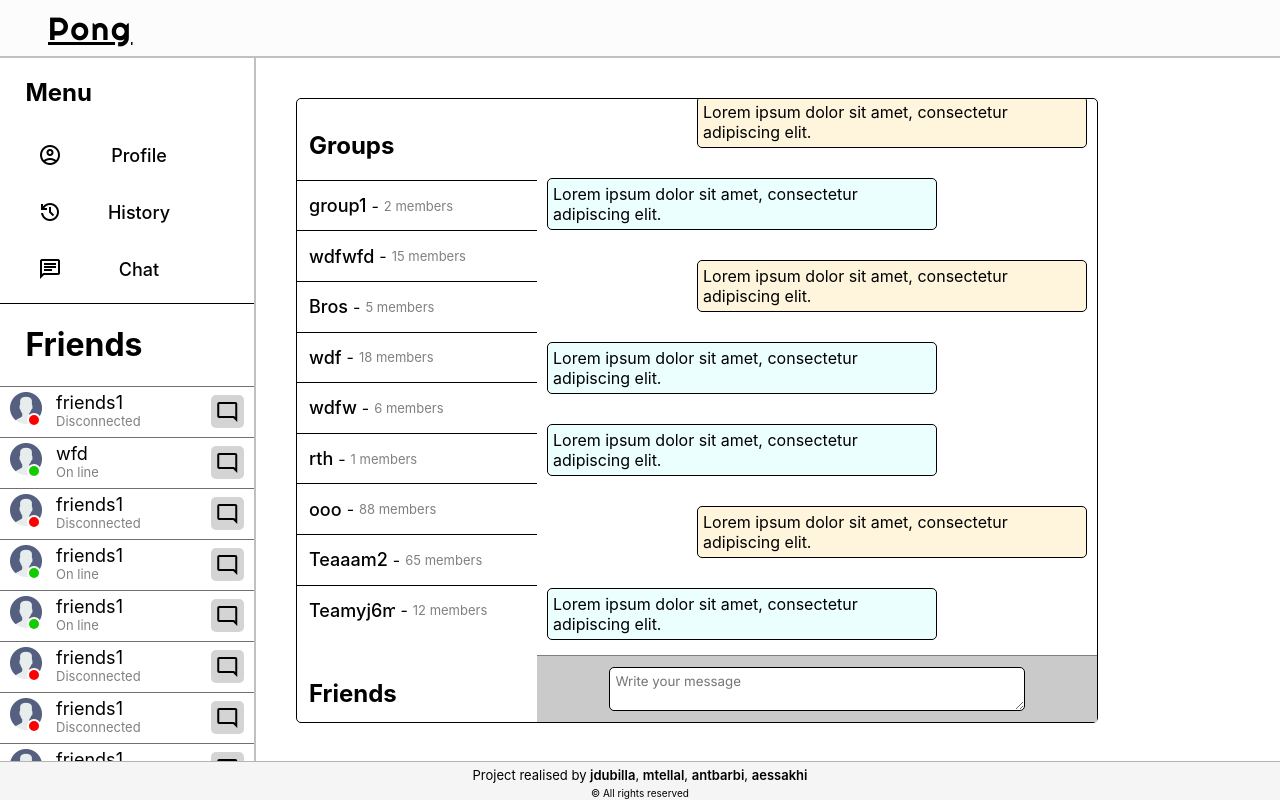
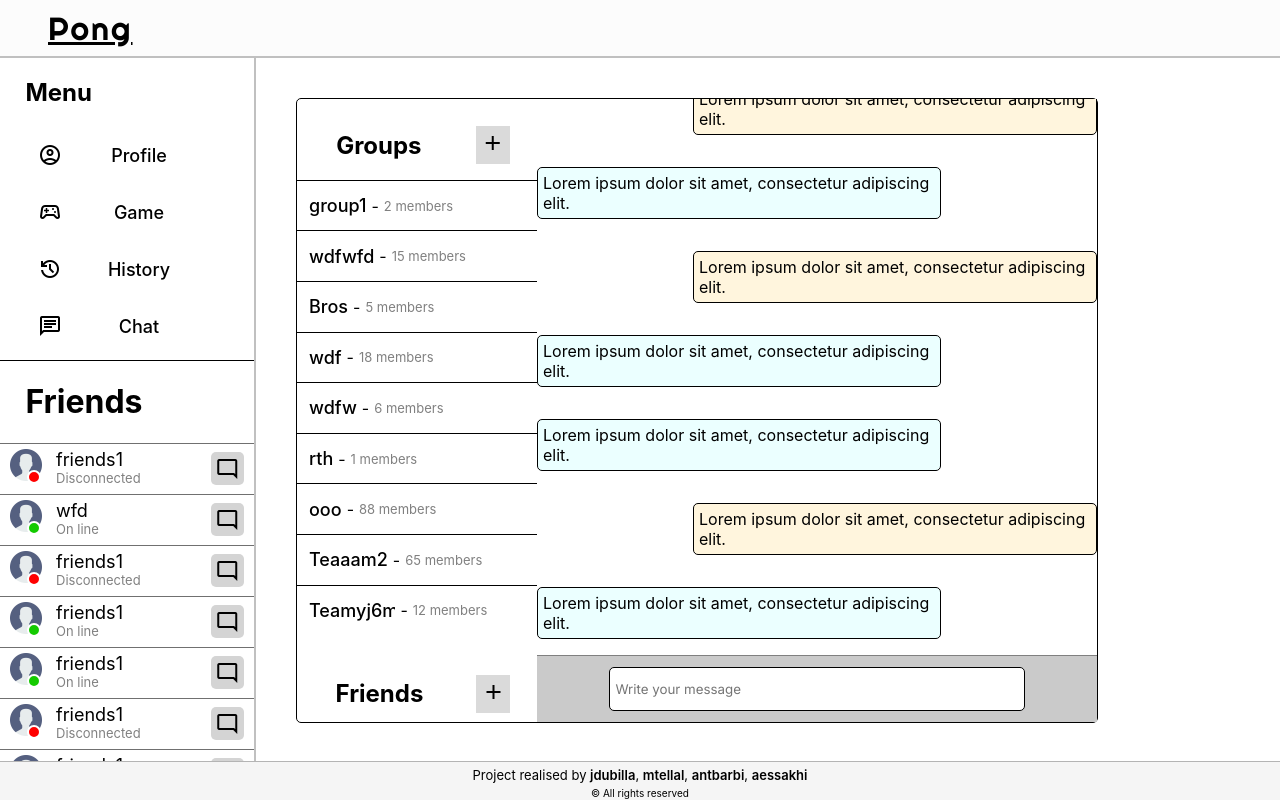
Before and after one commit to mtellal/ft_transcendence, a React (Create React App) app: page /chat in a window 1280 px wide. Built offline with nearby package versions, Linux system fonts and the light colour scheme.

Commit message:
chat messages on load and AddElement (group + friend) created, game route added in sidebar

```diff
--- a/src/components/Friends.css
+++ b/src/components/Friends.css
@@ -7,7 +7,7 @@
     justify-content: space-between;
     width: 100%;
     min-width: 200px;
-    overflow-y: scroll;
+    overflow-y: auto;
     overflow-x: hidden;
     height: 100%;
 }
--- a/src/components/SideBar.js
+++ b/src/components/SideBar.js
@@ -26,12 +26,17 @@ export default function Sidebar()
             icon: "account_circle"
         },
         {
-            id: 1,
+            id: 2,
+            title: "Game",
+            icon: "sports_esports"
+        },
+        {
+            id: 3,
             title: "History",
             icon: "history"
         },
         {
-            id: 2,
+            id: 4,
             title: "Chat",
             icon: "chat"
         }
--- a/src/exampleDatas.js
+++ b/src/exampleDatas.js
@@ -236,78 +236,97 @@ export const examplesFriends = [
 
 export const exampleMessages = [
     {
+        id:0,
         sender: "player1",
         message: "Lorem ipsum dolor sit amet, consectetur adipiscing elit."
     },
     {
+        id:1,
         sender: "player2",
         message: "Lorem ipsum dolor sit amet, consectetur adipiscing elit."
     },
     {
+        id:2,
+        sender: "player2",
+        message: "Lorem ipsum dolor sit amet, consectetur adipiscing elit."
+    },
+    {
+        id:3,
         sender: "player1",
         message: "Lorem ipsum dolor sit amet, consectetur adipiscing elit."
     },
     {
+        id:4,
         sender: "player1",
         message: "Lorem ipsum dolor sit amet, consectetur adipiscing elit."
     },
     {
+        id:5,
         sender: "player2",
         message: "Lorem ipsum dolor sit amet, consectetur adipiscing elit."
     },
     {
+        id:6,
         sender: "player1",
         message: "Lorem ipsum dolor sit amet, consectetur adipiscing elit."
     },
     {
+        id:7,
         sender: "player2",
         message: "Lorem ipsum dolor sit amet, consectetur adipiscing elit."
     },
     {
+        id:8,
+        sender: "player1",
+        message: "Lorem ipsum dolor sit amet, consectetur adipiscing elit."
+    },
+    {
+        id:9,
         sender: "player2",
         message: "Lorem ipsum dolor sit amet, consectetur adipiscing elit."
     },
     {
+        id:10,
+        sender: "player2",
+        message: "Lorem ipsum dolor sit amet, consectetur adipiscing elit."
+    },
+    {
+        id:11,
         sender: "player1",
         message: "Lorem ipsum dolor sit amet, consectetur adipiscing elit."
     },
     {
+        id:12,
+        sender: "player1",
+        message: "Lorem ipsum dolor sit amet, consectetur adipiscing elit."
+    },
+    {
+        id:13,
         sender: "player2",
         message: "Lorem ipsum dolor sit amet, consectetur adipiscing elit."
     },
     {
+        id:14,
+        sender: "player1",
+        message: "Lorem ipsum dolor sit amet, consectetur adipiscing elit."
+    },
+    {
+        id:15,
         sender: "player2",
         message: "Lorem ipsum dolor sit amet, consectetur adipiscing elit."
     },
     {
+        id:16,
+        sender: "player2",
+        message: "Lorem ipsum dolor sit amet, consectetur adipiscing elit."
+    },
+    {
+        id:17,
         sender: "player1",
         message: "Lorem ipsum dolor sit amet, consectetur adipiscing elit."
     },
     {
-        sender: "player1",
-        message: "Lorem ipsum dolor sit amet, consectetur adipiscing elit."
-    },
-    {
-        sender: "player2",
-        message: "Lorem ipsum dolor sit amet, consectetur adipiscing elit."
-    },
-    {
-        sender: "player1",
-        message: "Lorem ipsum dolor sit amet, consectetur adipiscing elit."
-    },
-    {
-        sender: "player2",
-        message: "Lorem ipsum dolor sit amet, consectetur adipiscing elit."
-    },
-    {
-        sender: "player2",
-        message: "Lorem ipsum dolor sit amet, consectetur adipiscing elit."
-    },
-    {
-        sender: "player1",
-        message: "Lorem ipsum dolor sit amet, consectetur adipiscing elit."
-    },
-    {
+        id:18,
         sender: "player2",
         message: "Lorem ipsum dolor sit amet, consectetur adipiscing elit."
     }
--- a/src/routes/Chat.js
+++ b/src/routes/Chat.js
@@ -10,11 +10,25 @@ import { examplesFriends, examplesGroup, exampleMessages } from "../exampleDatas
 function Message(props)
 {
 
+    function addStyle()
+    {
+        let obj;
+
+        if (props.sender === "player1")
+            obj = {backgroundColor: '#FFF5DD'};
+        return (obj);
+    }
+
     return (
         <div className="message-div"
             style={props.sender === "player1" ? {justifyContent: 'right'} : null}
         >
-                <p className="message" style={props.sender === "player1" ? {backgroundColor: '#FFF5DD'} : null} >{props.message}</p>
+                <p
+                    className="message"
+                    style={addStyle()}
+                >
+                        {props.message}
+                    </p>
         </div>
     )
 }
@@ -24,22 +38,50 @@ function MessagesElement()
 
     const lastMessageRef = React.useRef(null);
     const [value, setValue] = React.useState("");
+    const [toggle, setToggle] = React.useState(false);
 
     function handleChange(e)
     {
-        console.log(e.target)
         setValue(e.target.value)
+    }
+
+    function submitMessage()
+    {
+        if (value.length)
+        {
+            exampleMessages.push({
+                id: exampleMessages + 1,
+                sender: "player1",
+                message: value
+            });
+        }
+        setValue("");
+        setToggle(prev => !prev)
+    }
+
+    function handleKeys(e)
+    {
+        if (e.key === "Enter")
+        {
+            submitMessage();
+        }
     }
 
     const messages = exampleMessages.map((m, index) => {
         return (
-            <Message  message={m.message} sender={m.sender}/>
+            <Message
+                key={m.id}
+                id={m.id}
+                message={m.message}
+                sender={m.sender}
+                prevSender={m > 0 ? m[index - 1].sender : m.sender}
+            />
         )
     })
 
         React.useEffect(() => {
             lastMessageRef.current.scrollIntoView();
-        }, [])
+        }, [toggle])
 
     return (
         <div  className="messages-container">
@@ -48,11 +90,12 @@ function MessagesElement()
             </div>
             <div ref={lastMessageRef}></div>
             <div className="messages-input">
-                <textarea
+                <input
                     className="input"
                     value={value}
                     onChange={handleChange}
                     placeholder="Write your message"
+                    onKeyDown={handleKeys}
                     />
             </div>
         </div>
@@ -63,7 +106,14 @@ function CollectionElement(props)
 {
     return (
         <div className="collection">
-            <h2 className="collection-title">{props.title}</h2>
+            <div className="collection-label">
+                <h2 className="collection-title">{props.title}</h2>
+                <div onClick={props.addClick} className="collection-add">
+                    <span className="material-symbols-outlined">
+                        add
+                    </span>
+                </div>
+            </div>
             <div className="collection-list">
                 {props.collection}
             </div>
@@ -86,12 +136,15 @@ function GroupElement(props)
 function MenuElement(props)
 {
 
+    const [groups, setGroups] = React.useState(examplesGroup);
+    const [friends, setFriends] = React.useState(examplesFriends);
+
     function handleFriendsMessage(p)
     {
         console.log(p)
     }
 
-    const groupList = examplesGroup.map(e =>
+    const groupList = groups.map(e =>
         <GroupElement
             key={e.id}
             id={e.id}
@@ -100,7 +153,7 @@ function MenuElement(props)
         />
     )
 
-    const friendsList = examplesFriends.map(e => (
+    const friendsList = friends.map(e => (
         <FriendElement
             key={e.id}
             id={e.id}
@@ -118,11 +171,43 @@ function MenuElement(props)
             <CollectionElement
                 title="Groups"
                 collection={groupList}
+                addClick={props.addGroup}
             />
             <CollectionElement
                 title="Friends"
                 collection={friendsList}
+                addClick={props.addFriend}
             />
+        </div>
+    )
+}
+
+function AddElement(props)
+{
+    const [value, setValue] = React.useState("");
+
+    function handleChange(e)
+    {
+        setValue(e.target.value);
+    }
+    console.log("AddElement rendered")
+
+    return (
+        <div className="add-container">
+            <div className="add-div">
+                <h2 className="add-title">{props.title}</h2>
+                <label htmlFor="input" className="search-input">
+                    <span className="material-symbols-outlined">
+                        search
+                    </span>
+                <input
+                    id="input"
+                    className="add-input"
+                    value={value}
+                    onChange={handleChange}
+                    />
+                </label>
+            </div>
         </div>
     )
 }
@@ -130,11 +215,36 @@ function MenuElement(props)
 
 export default function Chat()
 {
+    const [newFriend, setNewFriend] = React.useState(false);
+    const [newGroup, setNewGroup] = React.useState(false);
+    const [messagesDisplay, setMessagesDisplay] = React.useState(true);
+
+    function addFriend()
+    {
+        console.log("addFriend");
+        setMessagesDisplay(false)
+        setNewFriend(true);
+        setNewGroup(false)
+    }
+
+    function addGroup()
+    {
+        console.log("add group");
+        setMessagesDisplay(prev => false)
+        setNewGroup(true)
+        setNewFriend(false)
+    }
+
     return (
         <div className="chat">
             <div className="chat-container">
-               <MenuElement />
-                <MessagesElement />
+               <MenuElement
+                addFriend={() => addFriend()}
+                addGroup={() => addGroup()}
+               />
+                { messagesDisplay &&  <MessagesElement /> }
+                { newFriend && <AddElement title="Add a friend" />}
+                { newGroup && <AddElement title="Add a group" />}
             </div>
         </div>
     )
--- a/src/styles/Chat.css
+++ b/src/styles/Chat.css
@@ -20,7 +20,7 @@
 {
     width: 30%;
     height: 100%;
-    overflow-y: scroll;
+    overflow-y: auto;
 }
 
 
@@ -33,9 +33,28 @@
     padding: 5% 0;
 }
 
+.collection-label
+{
+    display: flex;
+    align-items: center;
+    justify-content: space-around;
+}
+
 .collection-title
 {
     padding-left: 5%;
+}
+
+.collection-add
+{
+    padding: 5px 5px;
+    background-color: rgb(218, 218, 218);
+    cursor: pointer;
+}
+
+.collection-add:hover
+{
+    background-color: rgb(235, 235, 235);
 }
 
 .collection-list
@@ -118,9 +137,9 @@
 .messages-container
 {
     width: 70%;
-    overflow-y: scroll;
     display: flex;
     flex-direction: column;
+    overflow-y: auto;
 }
 
 .messages-display
@@ -153,16 +172,42 @@
     display: flex;
     align-items: center;
     justify-content: left;
-    padding: 10px 10px;
 }
 
 .message
 {
     max-width: 70%;
-    margin: 0;
-    margin: 5px 0;
     background-color: rgb(235, 255, 255);
     border: 1px solid black;
     padding: 5px 5px;
     border-radius: 5px;
 }
+
+
+/* ////////////     ADD ELEMENT     /////////// */
+
+
+.add-container
+{
+    width: 70%;
+}
+
+.add-div
+{
+    display: flex;
+    flex-direction: column;
+    width: 40%;
+    padding: 10%;
+}
+
+.add-input
+{
+    padding: 5px;
+    margin-left: 5px;
+}
+
+.search-input
+{
+    display: flex;
+    align-items: center;
+}
```
